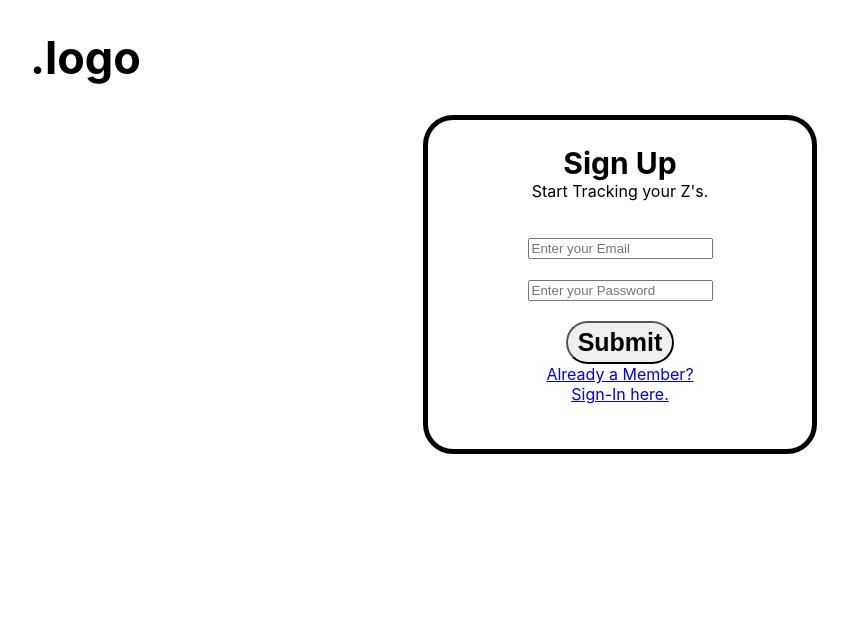
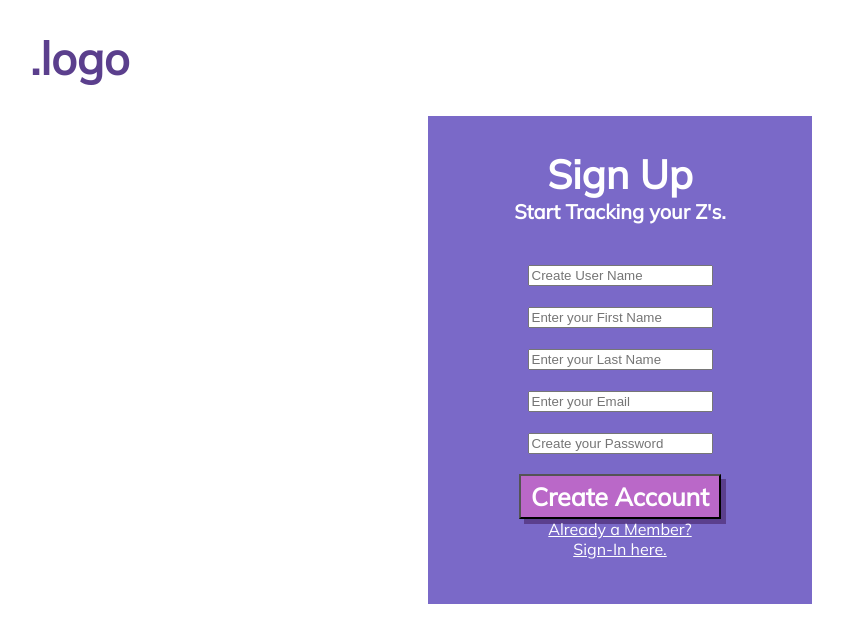
Before and after one commit to bw-sleep-tracker-1/React, a React (Create React App) app in the folder sleep-tracker/: page /signup in a window 1280 px wide. Shown: the top 642 px of the page, without its empty margins (20-868 px from the left). Built offline with nearby package versions, Linux system fonts and the light colour scheme.

Commit message:
adding some style

```diff
--- a/sleep-tracker/public/index.html
+++ b/sleep-tracker/public/index.html
@@ -24,7 +24,10 @@
       work correctly both with client-side routing and a non-root public URL.
       Learn how to configure a non-root public URL by running `npm run build`.
     -->
-    <title>React App</title>
+    <style>
+      @import url('https://fonts.googleapis.com/css2?family=Mulish&display=swap');
+      </style>
+    <title>Sleep Tracker</title>
   </head>
   <body>
     <noscript>You need to enable JavaScript to run this app.</noscript>
--- a/sleep-tracker/src/App.css
+++ b/sleep-tracker/src/App.css
@@ -3,6 +3,7 @@
   flex-direction: column;
   align-items: center;
   text-align: center;
+
 }
 
 .signUp{
@@ -10,48 +11,85 @@
   flex-direction: column;
   align-items: center;
   text-align: center;
+}
+
+
+header{
+  width:100%;
+  display: flex;
+  flex-direction: row;
+  align-items: center;
+  justify-content: space-between;
 
 }
 
-header{
-  width:100%;
-  text-align: start;
+nav{
+  display: flex;
+  flex-direction: row;
+  align-items: center;
+  margin-right: 50px;
+
 }
+
+
 
 h1{
   font-size: 45px;
   margin-left: 50px;
+  color:#5B3F8D;
+  font-family: 'Mulish', sans-serif;
 }
 
 .logInForm{
   width: 30%;
-  border: 5px black solid;
-  border-radius: 30px;
   padding-bottom: 45px;
+  margin-top: 70px;
+  background-color: #7A69C8;
+  box-shadow: 8px 8px #5B3F8D;
 }
 
 .signUpForm{
   width: 30%;
-  border: 5px black solid;
-  border-radius: 30px;
   padding-bottom: 45px;
+  background-color: #7A69C8;
 }
 
 h2{
-  font-size: 30px;
+  font-size: 40px;
   margin-bottom: 0px;
+  font-family: 'Mulish', sans-serif;
+  font-weight: bolder;
+  color:white;
 }
+
+
 
 p{
   margin-top:0px;
+  font-size: 20px;
+  font-family: 'Mulish', sans-serif;
+  font-weight: bolder;
+  color:white;
 }
 
 button{
   font-size: 25px;
   font-weight: bolder;
+  font-family: 'Mulish', sans-serif;
   padding-top:5px;
   padding-bottom:5px;
   padding-left:10px;
   padding-right:10px;
-  border-radius: 30px;
+  color:white;
+  background-color:#BA68C8 ;
+  box-shadow: 5px 5px #5B3F8D;
 }
+
+button:hover{
+  background-color:#69A7C9 ;
+}
+
+a{
+  font-family: 'Mulish', sans-serif;
+  color:white;
+}
--- a/sleep-tracker/src/components/LogIn.js
+++ b/sleep-tracker/src/components/LogIn.js
@@ -71,11 +71,16 @@ const inputChange = event => {
 
             <header>
                 <h1>.logo</h1>
+                <nav>
+                    <ul>Home</ul>
+                    <ul>About</ul>
+                    <ul>Sign Up</ul>
+                </nav>
             </header>
 
 
         <div className="logInForm">
-            <h2>Log In</h2>
+            <h2>Zzz.</h2>
             <p>Track a better sleep.</p>
             <br/>
                <form onSubmit={formSubmit}>
@@ -85,7 +90,7 @@ const inputChange = event => {
                type='text'
                value={logInState.username}
                onChange={inputChange}
-               placeholder='Enter your User Name'/><br/>
+               placeholder='User Name'/><br/>
                {errors.username.length > 0 ? <p className="error">{errors.username}</p> : null}
                <br/>
                <input
@@ -94,7 +99,7 @@ const inputChange = event => {
                type='password'
                value={logInState.password}
                onChange={inputChange}
-               placeholder='Enter your Password'/><br/>
+               placeholder='Password'/><br/>
                {errors.password.length > 0 ? <p className="error">{errors.password}</p> : null}
                <br/>
                <button disabled={buttonDisabled}>Log In</button>
--- a/sleep-tracker/src/components/SignUp.js
+++ b/sleep-tracker/src/components/SignUp.js
@@ -17,12 +17,17 @@ function SignUp() {
             <h2>Sign Up</h2>
             <p>Start Tracking your Z's.</p>
             <br/>
-
+               <input className='username' name='username' type='text' placeholder='Create User Name'/><br/>
+               <br/>
+               <input className='first_name' name='first_name' type='text' placeholder='Enter your First Name'/><br/>
+               <br/>
+               <input className='last_name' name='last_name' type='text' placeholder='Enter your Last Name'/><br/>
+               <br/>
                <input className='email' name='email' type='email' placeholder='Enter your Email'/><br/>
                <br/>
-               <input className='password' name='password' type='password' placeholder='Enter your Password'/><br/>
+               <input className='password' name='password' type='password' placeholder='Create your Password'/><br/>
                <br/>
-               <button>Submit</button>
+               <button>Create Account</button>
                <br/>
                <a href="/">Already a Member?<br/>
                Sign-In here.</a>
```
